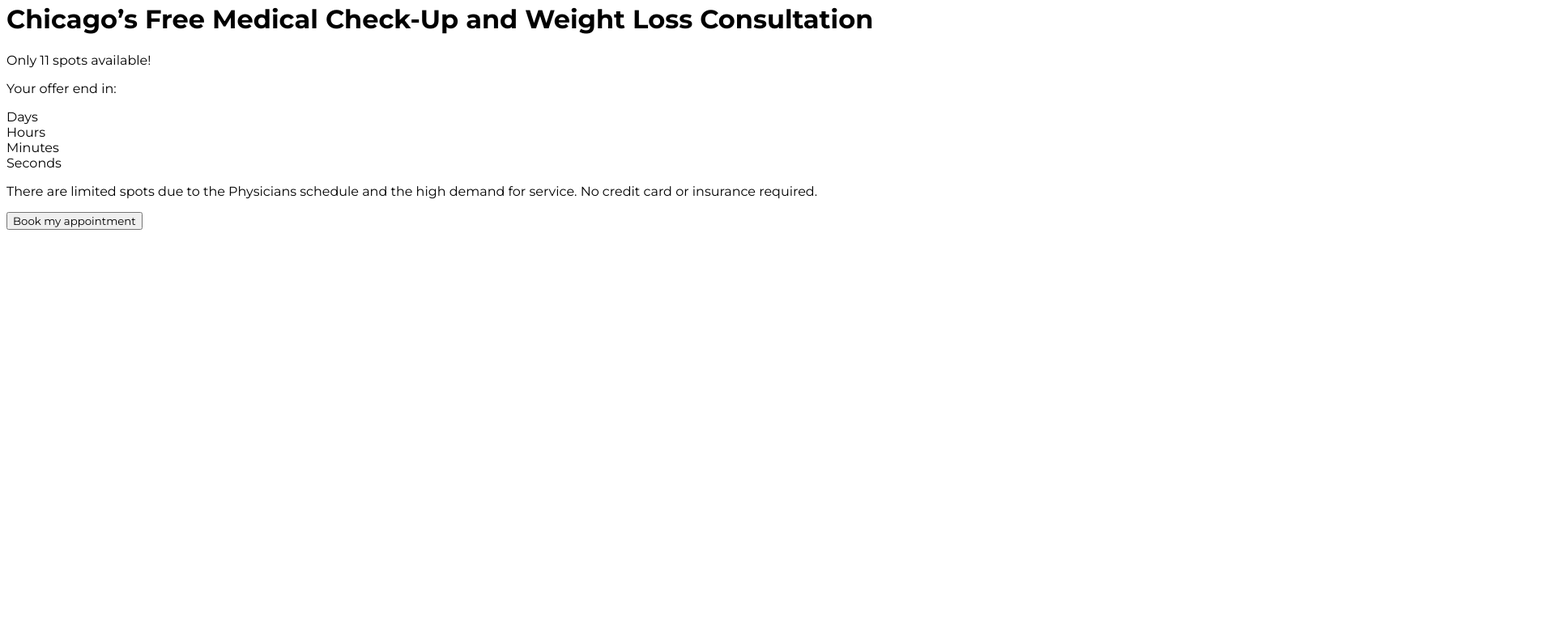
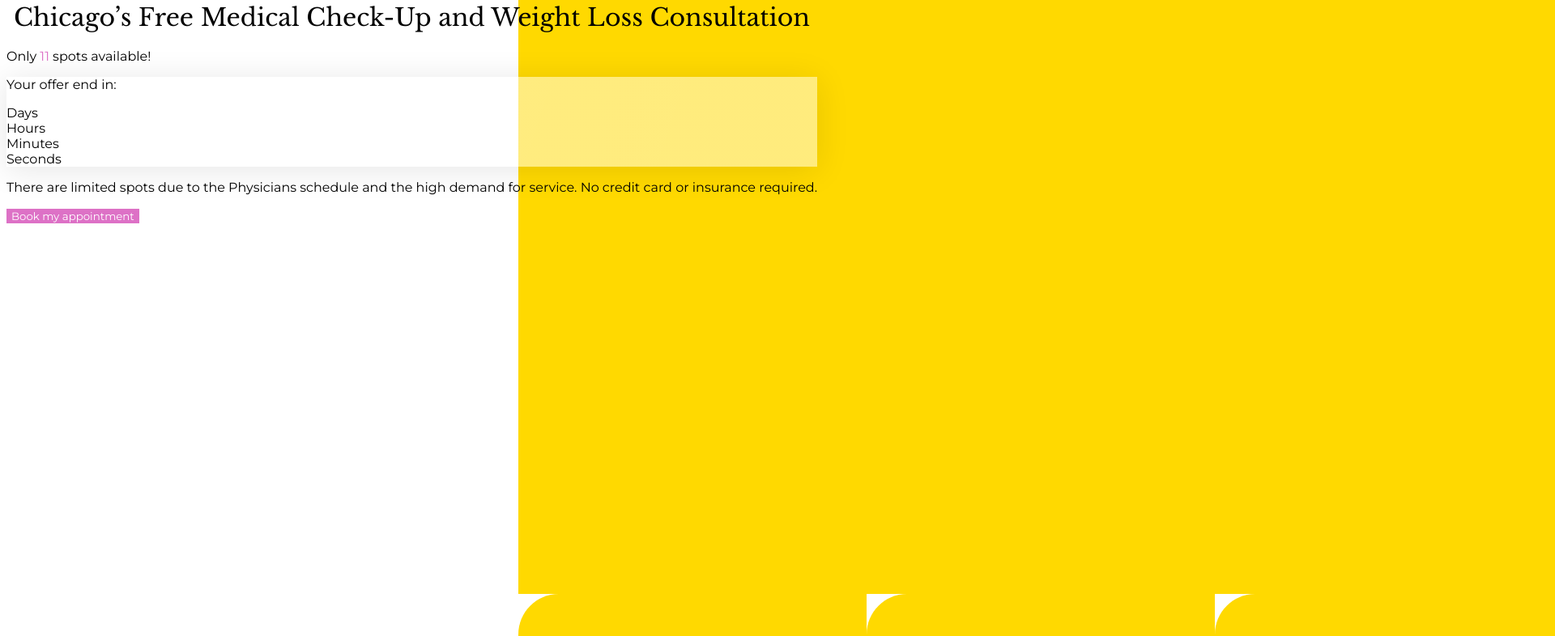
Before and after one commit to federicaulzurrun/Test-Task-Federica-Ulzurrun, a website: page src/index.html in a window 1280 px wide. Shown: the part 51-837 px from the top of the page at 81% size, 1920 px wide, since content can reach past the window. Before the commit the page ends 800 px from the top, so only its background shows below. Drawn offline with nearby package versions, Linux system fonts and the light colour scheme.

Commit message:
Add styling to the main section

```diff
--- a/src/styles.css
+++ b/src/styles.css
@@ -81,3 +81,54 @@
 .nav-log.active .bar:nth-child(3) {
   transform: rotate(45deg) translate(-5px, -5px);
 }
+
+/* Main Section */
+main {
+  display: flex;
+  flex-direction: row;
+}
+
+.content {
+  position: relative;
+  z-index: 1;
+}
+
+h1 {
+  font-family: var(--custom-baskerville-font);
+  font-weight: 400;
+  font-size: 30px;
+  text-align: center;
+}
+
+.spots {
+  font-family: var(--custom-montserrat-font);
+}
+
+.colored-text {
+  color: var(--color-pink);
+}
+
+.countdown-container {
+  background: linear-gradient(107.9deg, rgba(255, 255, 255, 0.51) 9.7%, rgba(255, 255, 255, 0.49) 88.76%);
+  box-shadow: 0px 4px 40px 0px #0000001A;
+}
+
+.countdown-item {
+  font-family: var();
+}
+
+.btn-pink {
+  color: var(--color-white);
+  background-color: var(--color-pink);
+  border: var(--color-pink);
+  font-family: var(--custom-montserrat-font);
+}
+
+.yellowBackground {
+  background-image: url(./assets/background-yellow.svg);
+  position: absolute;
+  right: -50%;
+  top: 0%;
+  height: 150%;
+  width: 100%;
+}
```
